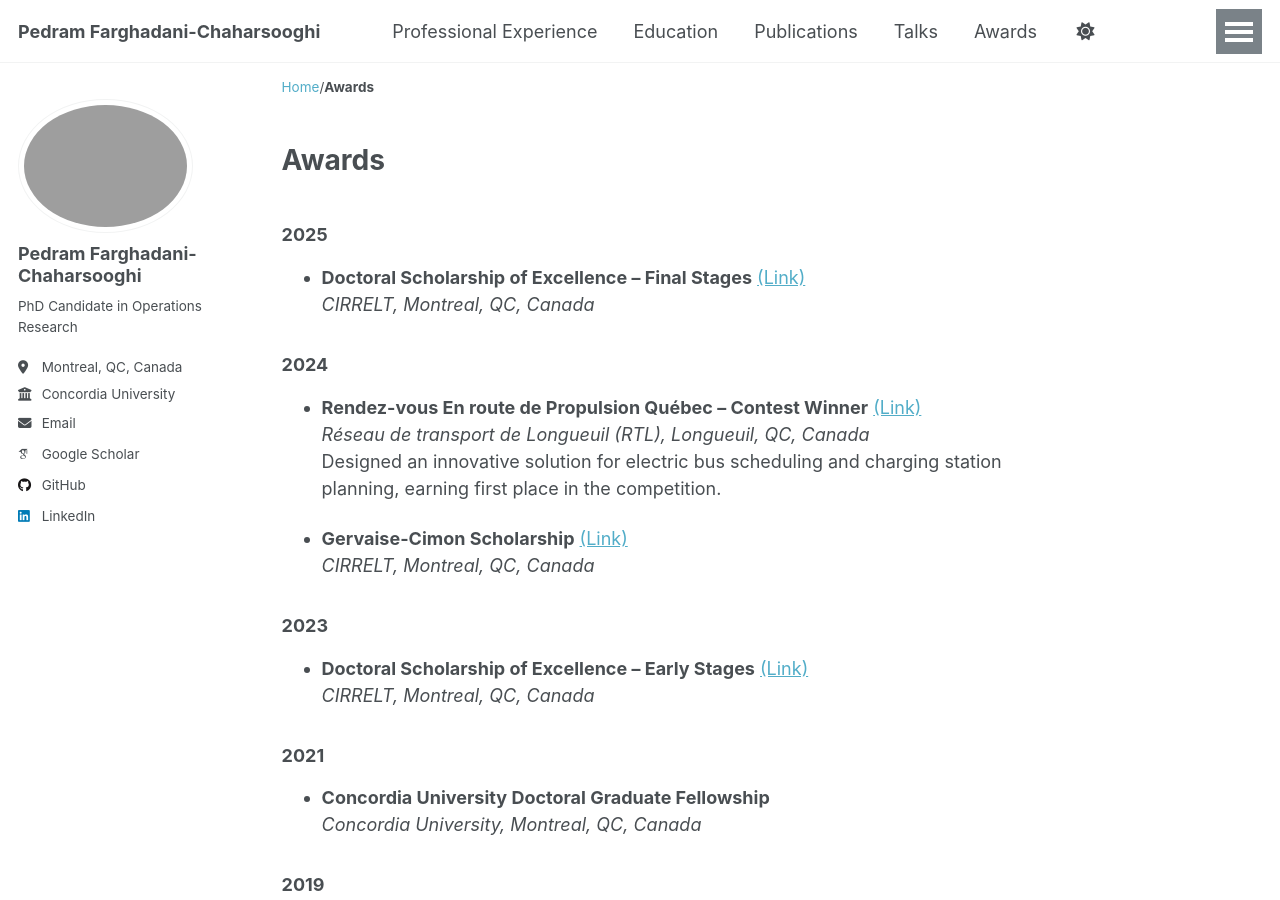
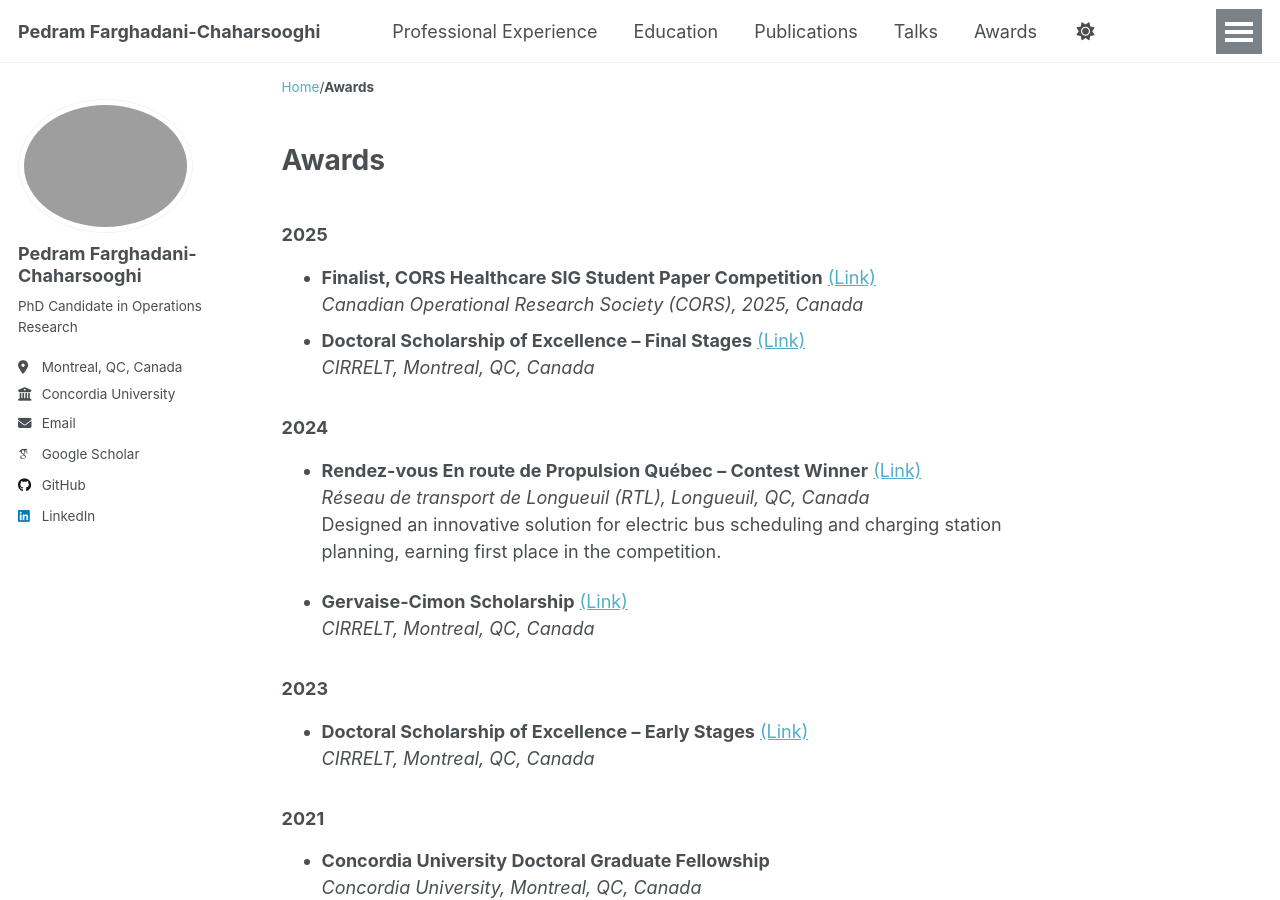
Before and after one commit to Pedram-Fdi/Pedram-Fdi.github.io, a Jekyll site: the page built from _pages/awards.md, in a window 1280 px wide and 900 px high. Built offline with Jekyll 4.4.1, drawn with Linux system fonts in a browser that asks for light colours; some web fonts are replaced.

Commit message:
Update awards.md

```diff
--- a/_pages/awards.md
+++ b/_pages/awards.md
@@ -6,7 +6,8 @@ author_profile: true
 ---
 
 ### 2025
-
+- **Finalist, CORS Healthcare SIG Student Paper Competition** [(Link)]()
+  *Canadian Operational Research Society (CORS), 2025, Canada*
 - **Doctoral Scholarship of Excellence – Final Stages** [(Link)](https://www.cirrelt.ca/cirrelt/images/file/2024/2024-2025-recipiendaires.pdf)
   *CIRRELT, Montreal, QC, Canada*
 
```
